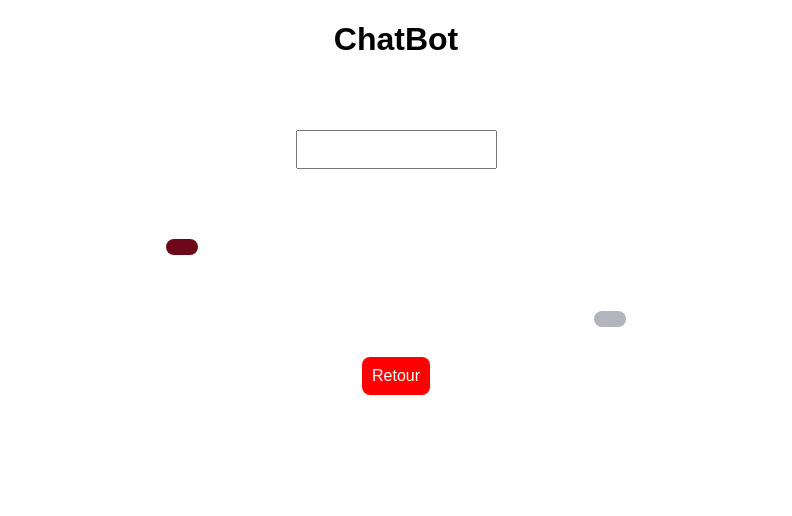
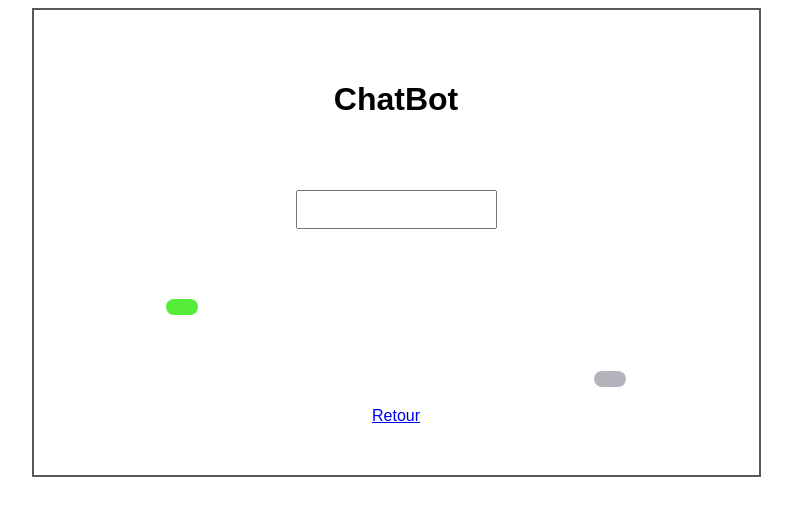
Before and after one commit to Corentin-Devienne/Chatbot, a plain HTML site: page chatbot.html in a window 1280 px wide. Shown: the whole page, without its empty margins (244-1036 px from the left). Drawn offline with Linux system fonts and the light colour scheme.

Commit message:
first commit

```diff
--- a/assets/css/styles.css
+++ b/assets/css/styles.css
@@ -5,18 +5,18 @@ body{
 h1{
     color : black
 }
-.btLink{
+.btn{
     display: inline-block;
     text-decoration: none;
     color: white;
-    background-color: red;
+    background-color: rgb(85, 236, 58);
     padding: 10px;
     margin: 10px 0px;
     border-radius: 8px;
     transition: .3s;
 }
-.btLink:hover{
-    background: #6d071a;
+.btn:hover{
+    background: #078d0e;
 }
 .form-question{
     padding: 10px;
@@ -42,7 +42,7 @@ h1{
     max-width: 90%;
     margin: 20px;
     align-self: flex-start;
-    background: #6d071a;
+    background: rgb(85, 236, 58);
     color: white;
 }
 .test{
@@ -55,3 +55,9 @@ h1{
     flex-direction: column;
     gap: 1rem;
 }
+.cadre {
+    border: 2px solid rgb(89, 89, 89);
+    padding: 50px;
+    width: 625px;
+    margin: 0 auto;
+  }
--- a/assets/js/app.js
+++ b/assets/js/app.js
@@ -1,7 +1,9 @@
 const dialogs=[
     {question:"toto",answer:"tata"},
     {question:"Salut", answer:"Salut"},
-    {question:"ça va ?", answer:"bien et toi ?"}
+    {question:"ça va ?", answer:"bien et toi ?"},
+    {question:"comment tu t'apelle ?", answer:"je m'appelle Bob"},
+    {question:"Quelle temps fait il a Boulogne?", answer:"Pas d'API alors je peux pas te dire en temps réel mais il fait surrement froid comme d'hab :/"},
 ]
 
 const datalist = document.querySelector("#datalist");
--- a/chatbot.html
+++ b/chatbot.html
@@ -9,6 +9,7 @@
     <title>ChatBot</title>
 </head>
 <body>
+    <div class="cadre">
     <div class="test">
         <h1>ChatBot</h1>
         <form id="form-api" autocomplete="off">
@@ -22,5 +23,6 @@
         </div>
         <a class="btLink" href="index.html">Retour</a>
     </div>
+    </div>
 </body>
 </html>
```
Also changed, not shown: index.html (+3 -3 lines), 1 other file.
